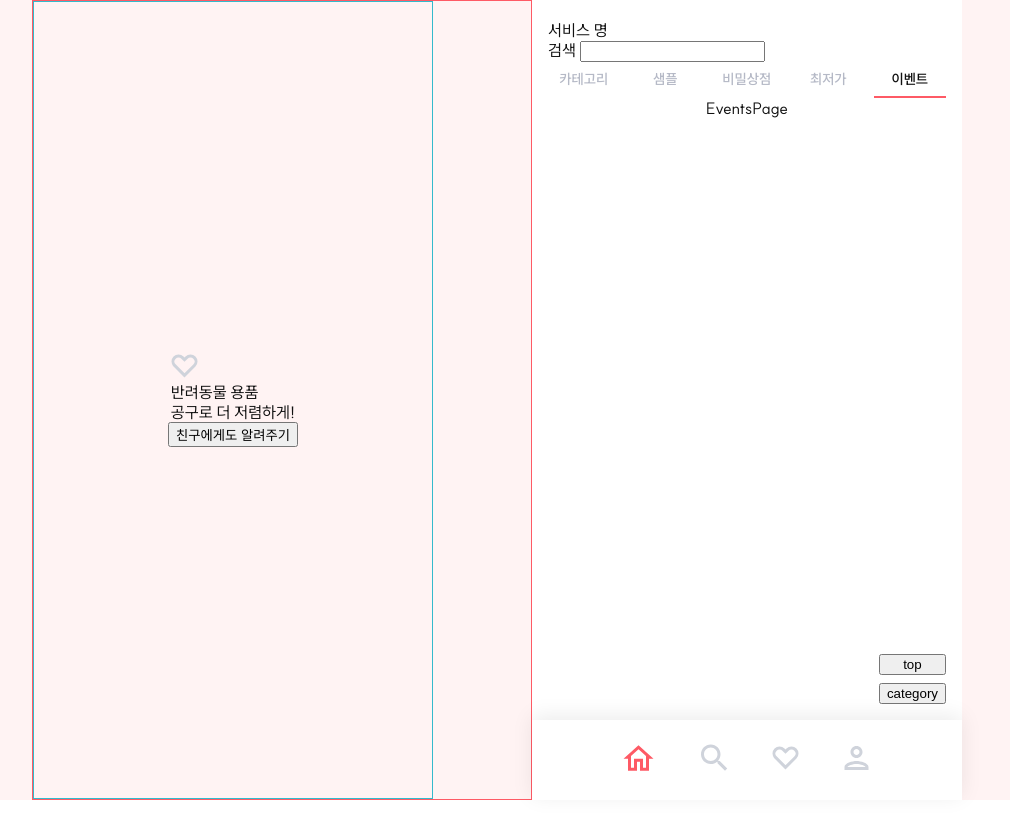
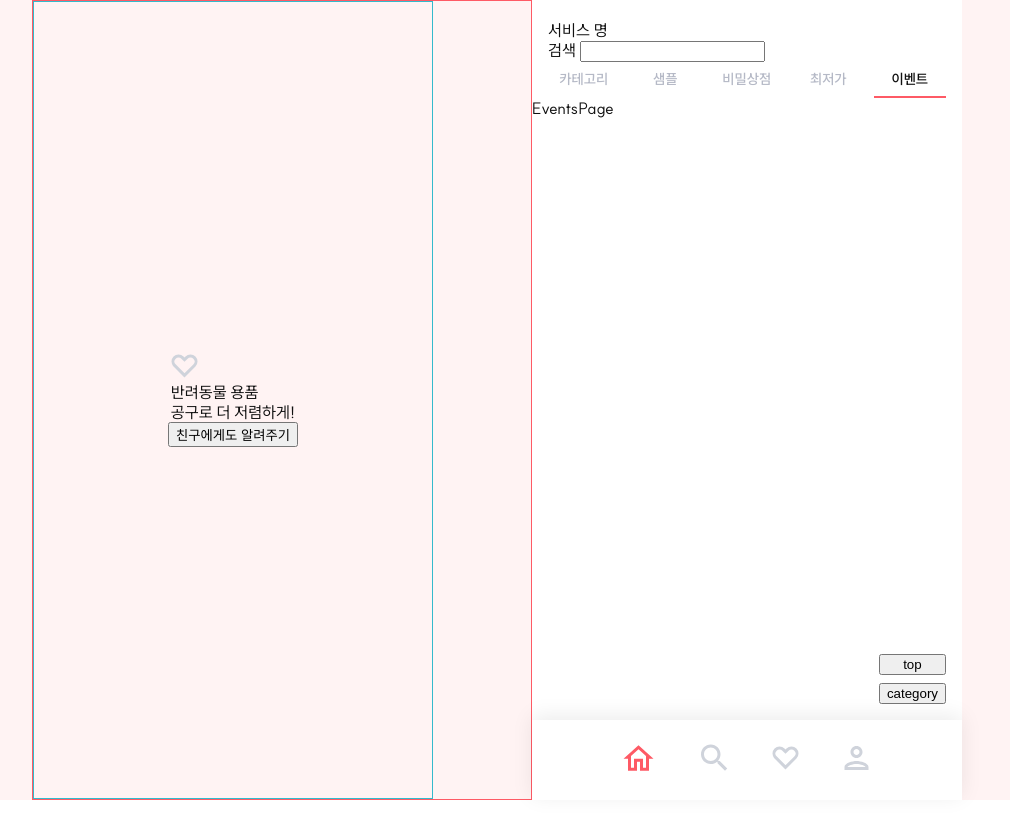
Before and after one commit to devwqc/petFrontend, a Next.js app: page /test/events in a window 1280 px wide. Shown: the top 838 px of the page, without its empty margins (108-1118 px from the left). Before the commit the page ends 800 px from the top, so only its background shows below. Built offline with nearby package versions, Linux system fonts and the light colour scheme.

Commit message:
design: RootLayout padding 제거

```diff
--- a/src/components/common/Layout/Main/Header/MainHeader.module.scss
+++ b/src/components/common/Layout/Main/Header/MainHeader.module.scss
@@ -1,3 +1,4 @@
 .header {
   width: 100%;
+  padding: 2rem 1.6rem 0;
 }
--- a/src/components/common/Layout/Main/MainLayout.module.scss
+++ b/src/components/common/Layout/Main/MainLayout.module.scss
@@ -2,12 +2,12 @@
   .contents {
     display: flex;
     flex-direction: column;
-    align-items: center;
     width: 100%;
   }
 
   .main {
     position: relative;
+    min-height: 100vh;
   }
 
   .fixedContainer {
--- a/src/components/common/Layout/Root/RootLayout.module.scss
+++ b/src/components/common/Layout/Root/RootLayout.module.scss
@@ -71,6 +71,5 @@
     flex-direction: column;
     width: 100%;
     min-height: 100vh;
-    padding: 2rem 1.6rem;
   }
 }
--- a/src/pages/HomePage.module.scss
+++ b/src/pages/HomePage.module.scss
@@ -1,4 +1,8 @@
 @layer overrides {
+  .container {
+    padding: 0 1.6rem;
+  }
+
   .test {
     border: 1px solid black;
     width: 100%;
```
Also changed, not shown: src/pages/index.tsx (+4 -8 lines), 1 other file (tests, documents, lock files or other folders).
